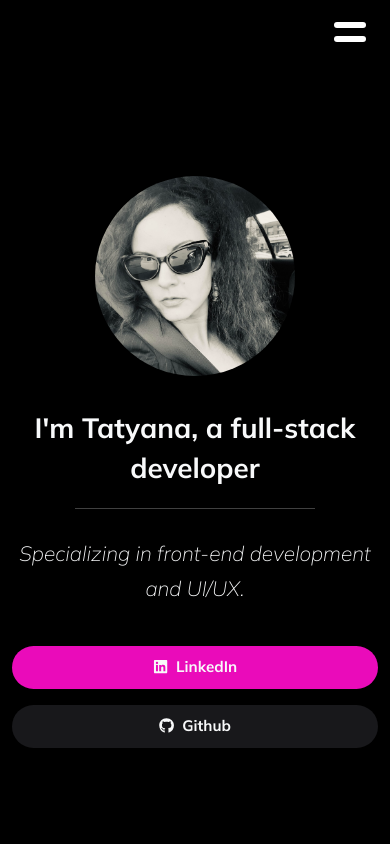
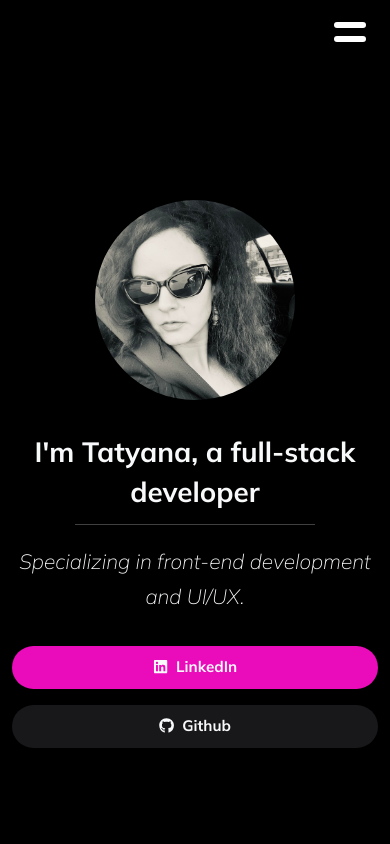
Before and after one commit to tatyanakarlen/new_portfolio, a Next.js app: page / in a window 390 px wide. Shown: the top 844 px of the page. Built offline with nearby package versions, Linux system fonts and the light colour scheme.

Commit message:
shrunk gap on mobile home

```diff
--- a/src/app/sections/Home/Home.module.css
+++ b/src/app/sections/Home/Home.module.css
@@ -104,7 +104,7 @@
   }
   .textContainer {
     align-items: center;
-    gap: 1rem !important;
+    gap: 0.5rem !important;
   }
 }
 
```
